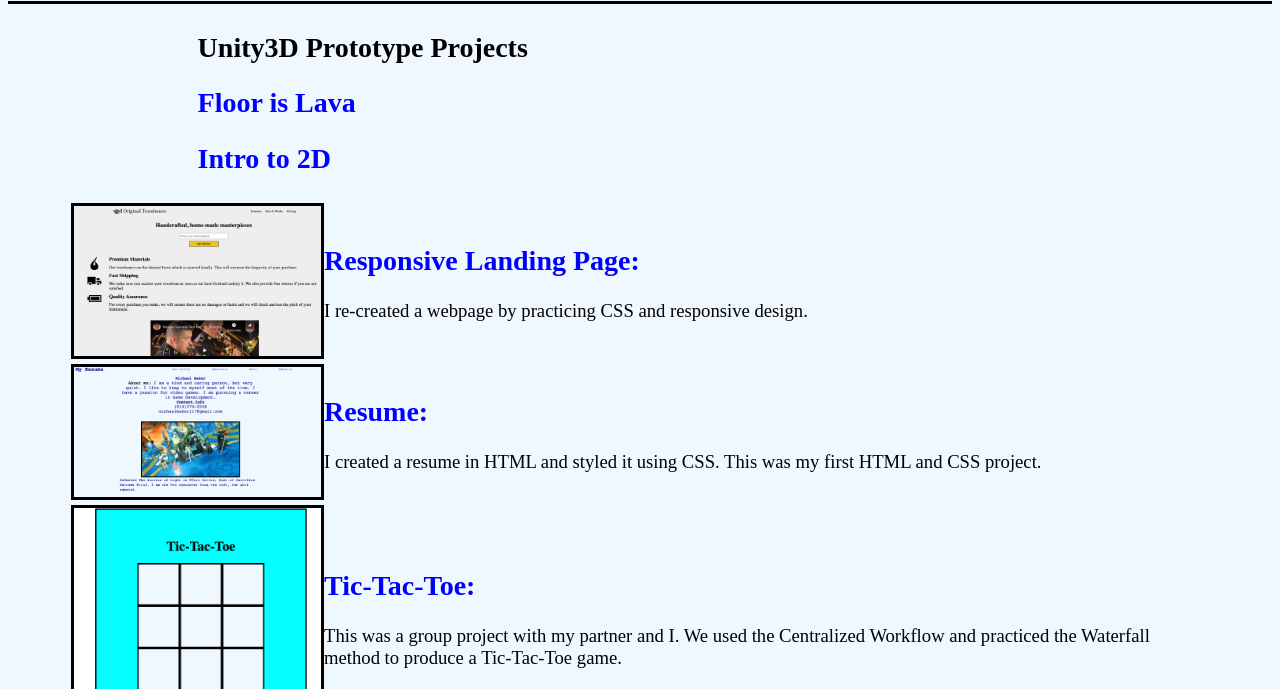
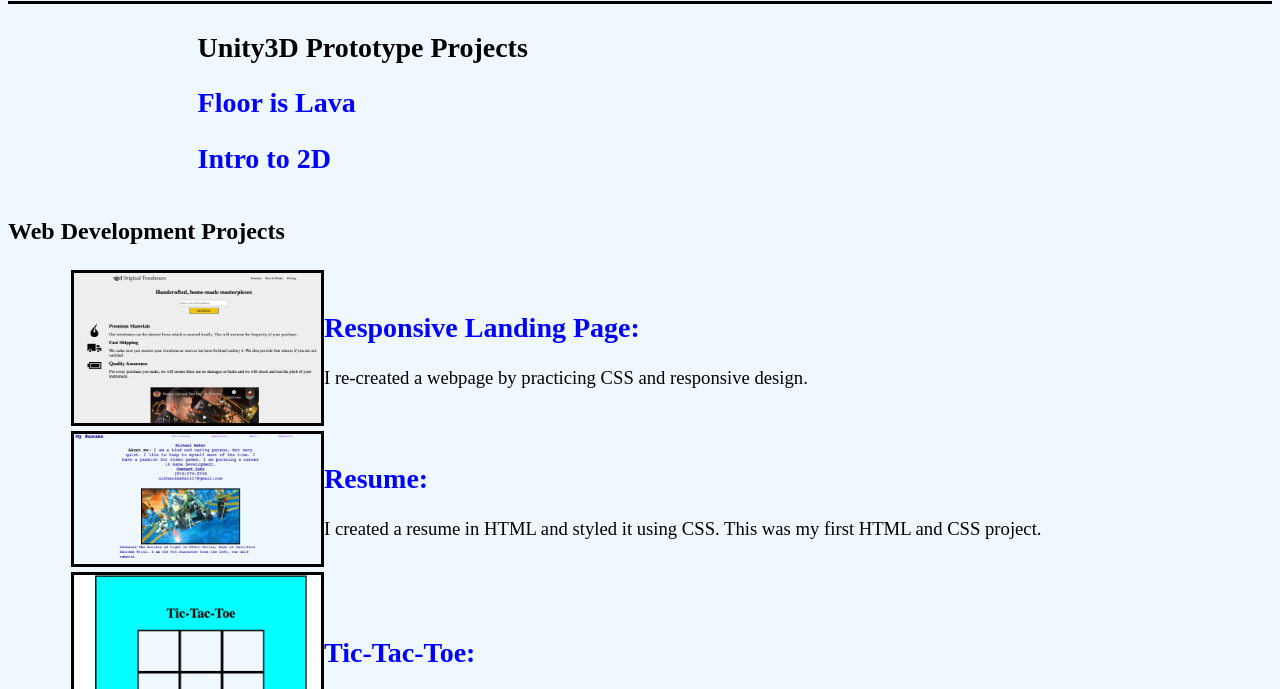
Before and after one commit to michaelbaker117/michaelbaker117.github.io, a plain HTML site: page projects.html in a window 1280 px wide. Shown: the part 87-776 px from the top of the page. Drawn offline with Linux system fonts and the light colour scheme.

Commit message:
Update projects.html

```diff
--- a/projects.html
+++ b/projects.html
@@ -25,6 +25,7 @@
         </div>
       </div>
 
+      <h2>Web Development Projects</h2>
       <div class="project1">
         <img src="images/responsive-landing-page.png" alt="Image-Responsive Landing Page"/>
         <div class="text">
```
